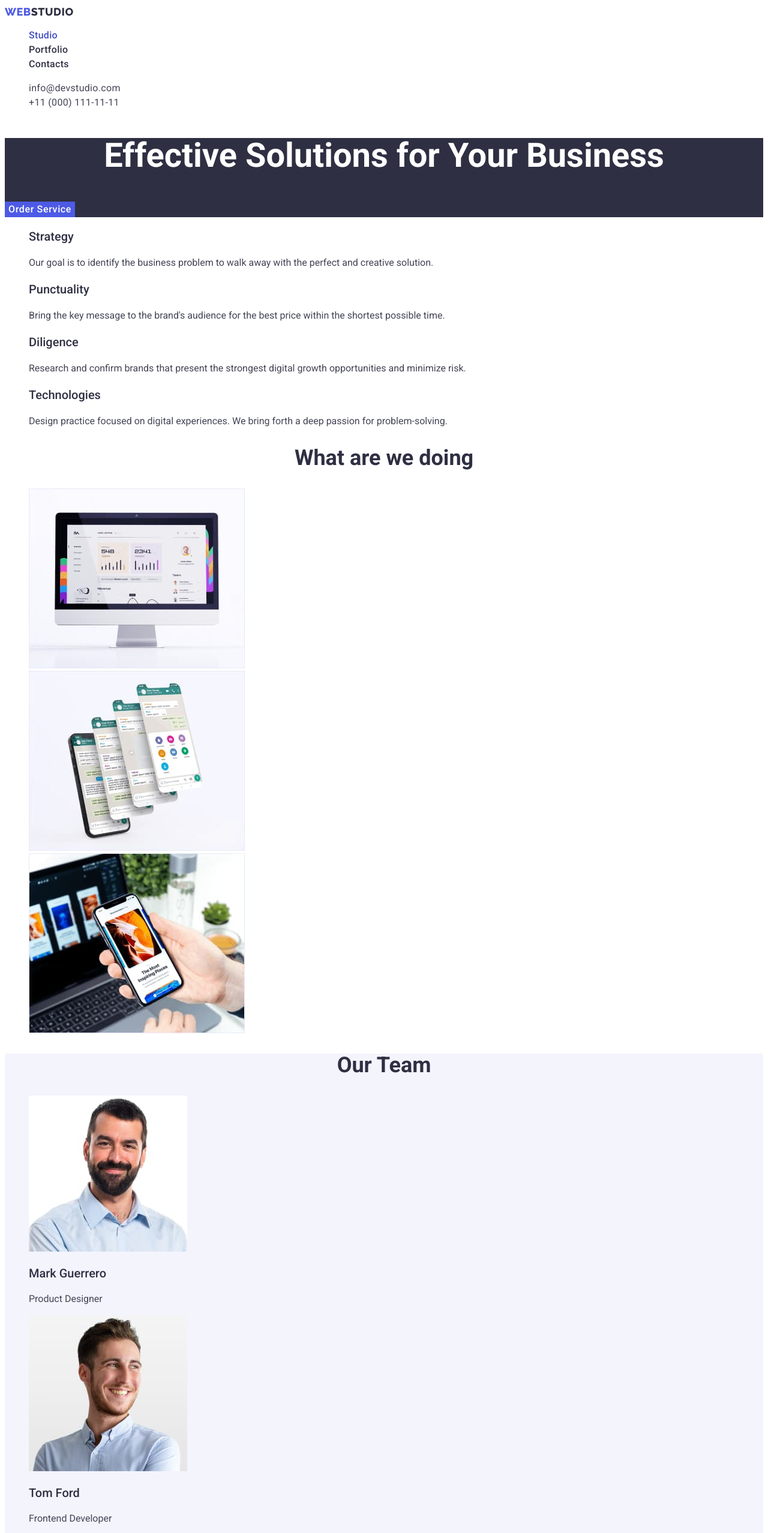
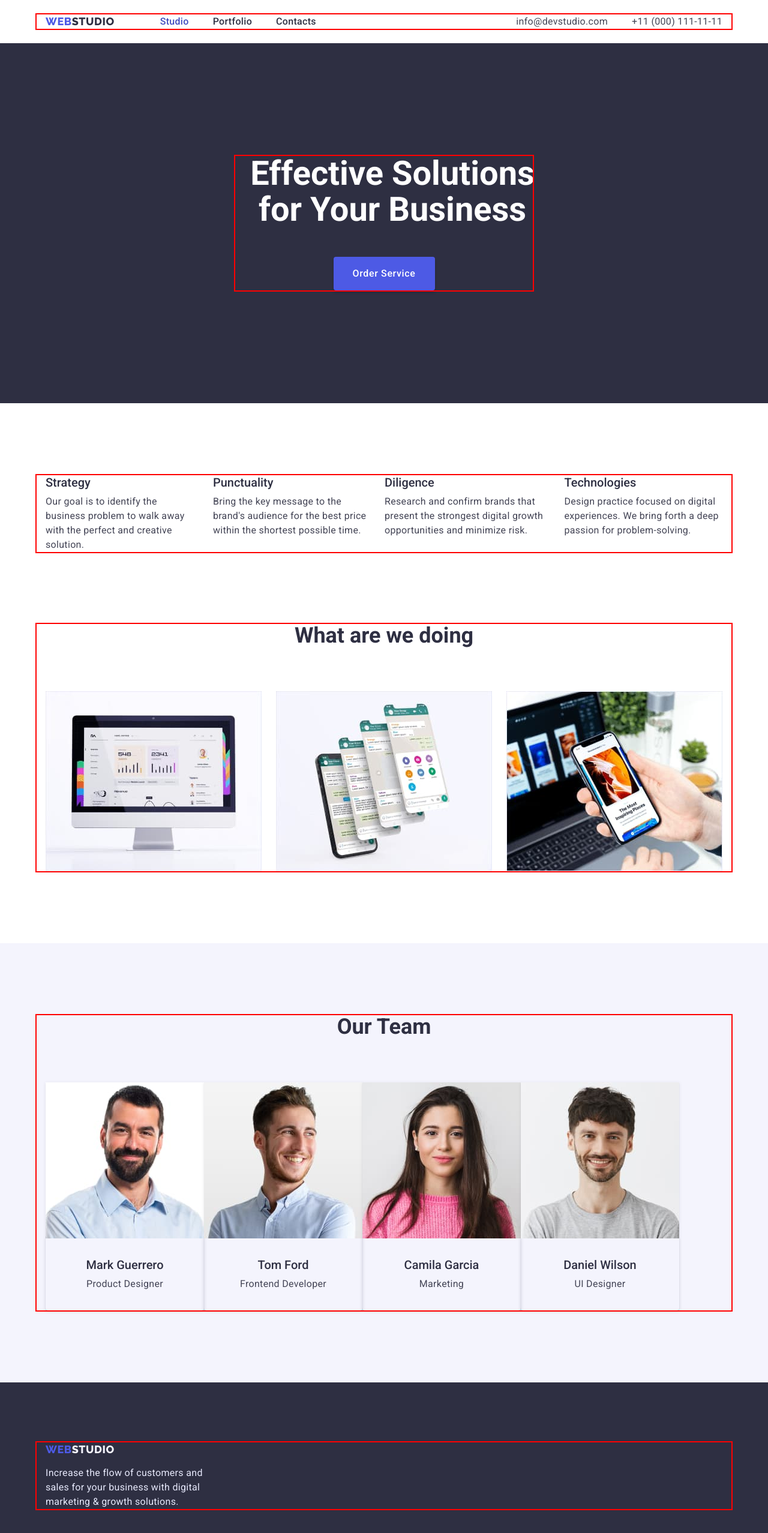
Before and after one commit to coopperhead/goit-markup-hw-03, a plain HTML site: page index.html in a window 1280 px wide. Shown: the top 2555 px of the page at 60% size. Drawn offline with nearby package versions, Linux system fonts and the light colour scheme.

Commit message:
adding styles

```diff
--- a/css/styles.css
+++ b/css/styles.css
@@ -8,7 +8,7 @@
   --subtle-backgrounds-color: #e7e9fc;
 }
 
-/* body */
+/*------------------------------------- Body -------------------------------------*/
 
 body {
   background-color: var(--white-color);
@@ -18,6 +18,8 @@ body {
 
 ul {
   list-style: none;
+  margin: 0;
+  padding-left: 0;
 }
 
 .link {
@@ -29,10 +31,37 @@ button {
   cursor: pointer;
 }
 
+p,
+h1,
+h2,
+h3,
+h4,
+h5,
+h6 {
+  margin: 0;
+}
+
+img {
+  display: block;
+}
+
+.container {
+  width: 100%;
+  width: 1158px;
+  padding-left: 15px;
+  padding-right: 15px;
+  margin: 0 auto;
+  outline: 2px solid red;
+}
+
 /* logo */
 
-.header-logo,
-.footer-logo {
+.header {
+  padding-top: 24px;
+  padding-bottom: 24px;
+}
+
+.header-logo {
   color: var(--primary-brand-color);
   font-family: Raleway, sans-serif;
   font-weight: 800;
@@ -41,13 +70,21 @@ button {
   text-transform: uppercase;
   letter-spacing: 0.03em;
   text-decoration: none;
+
+  margin-right: 76px;
 }
 
 .logo-item {
   color: var(--title-text-color);
 }
 
-/* Site-navigation */
+/* ------------------------------------- Site-navigation ------------------------------------- */
+
+.header-navigation {
+  display: flex;
+  align-items: center;
+  margin-right: auto;
+}
 
 .site-nav .link {
   color: var(--title-text-color);
@@ -57,12 +94,27 @@ button {
   letter-spacing: 0.02em;
 }
 
+.site-nav {
+  display: flex;
+  gap: 40px;
+}
+
 .address-list .link {
   font-style: normal;
   color: var(--primary-text-color);
   font-size: 16px;
   line-height: 1.5;
   letter-spacing: 0.02em;
+}
+
+.address-list {
+  display: flex;
+  gap: 40px;
+}
+
+.header-container {
+  display: flex;
+  align-items: center;
 }
 
 .site-nav .link:hover,
@@ -75,6 +127,14 @@ button {
 
 .hero {
   background-color: var(--title-text-color);
+  padding-top: 188px;
+  padding-bottom: 188px;
+}
+
+.hero-container {
+  width: 496px;
+  margin-left: auto;
+  margin-right: auto;
 }
 
 .hero-title {
@@ -83,11 +143,13 @@ button {
   font-size: 56px;
   text-align: center;
   line-height: 1.07;
+  padding-bottom: 48px;
+  text-align: center;
+  width: 494px;
 }
-
 /* button */
 
-.btn-title {
+.hero-btn {
   font-family: inherit;
   background-color: var(--primary-brand-color);
   color: var(--white-color);
@@ -95,10 +157,17 @@ button {
   font-size: 16px;
   line-height: 1.5;
   letter-spacing: 0.04em;
+
+  display: block;
+  margin: 0 auto;
+  width: 169px;
+  height: 56px;
+  box-shadow: 0px 4px 4px rgba(0, 0, 0, 0.15);
+  border-radius: 4px;
 }
 
-.btn-title:hover,
-.btn-title:focus {
+.hero-btn:hover,
+.hero-btn:focus {
   background-color: var(--accent-color);
 }
 
@@ -125,22 +194,46 @@ button {
   text-align: center;
 }
 
+.features-section {
+  padding-top: 120px;
+  padding-bottom: 120px;
+}
+
+.feature-list {
+  display: flex;
+  gap: 24px;
+}
+
 .feature-list .title {
   color: var(--title-text-color);
   font-weight: 500;
   font-size: 20px;
   line-height: 1.2;
+
+  padding-bottom: 8px;
 }
 
 .feature-list .text {
-  font-size: 16px;
   line-height: 1.5;
+  letter-spacing: 0.02em;
+}
+
+.activities-section {
+  padding-bottom: 120px;
+}
+
+.activities-list {
+  display: flex;
+  gap: 24px;
+  padding-top: 72px;
 }
 
 /* section_4 Our Team */
 
 .team-section {
   background-color: var(--light-color);
+  padding-bottom: 120px;
+  padding-top: 120px;
 }
 
 .team-list .title {
@@ -148,17 +241,53 @@ button {
   font-weight: 500;
   font-size: 20px;
   line-height: 1.2;
+  text-align: center;
 }
 
 .team-list .text {
+  line-height: 1.5;
+  letter-spacing: 0.02em;
+  margin-top: 8px;
   font-size: 16px;
-  line-height: 1.4;
+
+  text-align: center;
+}
+
+.team-list {
+  display: flex;
+  margin-top: 72px;
+  flex-wrap: wrap;
+}
+
+.card-wraper {
+  padding: 32px 16px;
+  box-shadow: 0px 1px 6px rgb(46 47 66 / 8%);
+}
+
+.team-item {
+  box-shadow: 0px 1px 6px rgb(46 47 66 / 8%), 0px 1px 1px rgb(46 47 66 / 16%),
+    0px 2px 1px rgb(46 47 66 / 8%);
+  border-radius: 0px 0px 4px 4px;
+  flex-basis: calc((100% - 3 * 24px) / 4);
 }
 
 /* footer */
 
 footer {
   background-color: var(--title-text-color);
+  padding-top: 100px;
+  padding-bottom: 100px;
+}
+
+.footer-logo {
+  color: var(--primary-brand-color);
+  font-family: Raleway, sans-serif;
+  font-weight: 800;
+  font-size: 18px;
+  line-height: 1.3;
+  text-transform: uppercase;
+  letter-spacing: 0.03em;
+  text-decoration: none;
 }
 
 .footer-logo .logo-item {
@@ -172,11 +301,28 @@ footer .text {
   letter-spacing: 0.02em;
 }
 
+.footer-container .text {
+  display: block;
+  width: 264px;
+  margin-top: 16px;
+}
+
 /* Portfolio */
 
 /* Filters-btn */
 
-.filters .filters-btn {
+.filters {
+  margin-top: 96px;
+}
+
+.filters-list {
+  display: flex;
+  flex-wrap: wrap;
+  justify-content: center;
+  gap: 24px;
+}
+
+.filters-list .filters-btn {
   color: var(--primary-brand-color);
   background: var(--light-color);
   font-family: Roboto, sans-serif;
@@ -186,14 +332,13 @@ footer .text {
   letter-spacing: 0.04em;
 }
 
-.filters .filters-btn:hover,
-.filters .filters-btn:focus {
+.filters-list .filters-btn:hover,
+.filters-list .filters-btn:focus {
   color: var(--white-color);
   background: var(--accent-color);
 }
 
 /* List of cards */
-
 
 .cards-title {
   font-family: Roboto, sans-serif;
@@ -210,4 +355,29 @@ footer .text {
   font-size: 16px;
   line-height: 1.5;
   letter-spacing: 0.02em;
+  margin-top: 8px;
 }
+
+.cards-container {
+  display: flex;
+  flex-wrap: wrap;
+  margin-top: 72px;
+  gap: 48px 24px;
+}
+
+.cards-list-item {
+  color: var(--white-color);
+  flex-basis: calc((100% - 2 * 24px) / 3);
+}
+
+.item-link {
+  display: block;
+  width: 100%;
+  height: 100%;
+}
+
+.cards-wraper {
+  padding: 32px 16px;
+  box-shadow: 0px 1px 6px rgb(46 47 66 / 8%);
+
+}
--- a/index.html
+++ b/index.html
@@ -6,6 +6,8 @@
     <meta http-equiv="X-UA-Compatible" content="IE=edge">
     <meta name="viewport" content="width=device-width, initial-scale=1.0">
     <title>WebStudio</title>
+    <link rel="stylesheet"
+        href="https://cdnjs.cloudflare.com/ajax/libs/modern-normalize/1.1.0/modern-normalize.min.css">
     <link rel="preconnect" href="https://fonts.googleapis.com">
     <link rel="preconnect" href="https://fonts.gstatic.com" crossorigin>
     <link href="https://fonts.googleapis.com/css2?family=Raleway:wght@800&family=Roboto:wght@400;500;700&display=swap"
@@ -20,10 +22,11 @@
     <!-- Navigation -->
     <header class="header">
 
+        <div class="container header-container">
             <nav class="header-navigation">
                 <a href="./index.html" class="header-logo">Web<span class="logo-item">Studio</span></a>
 
-            <ul class="site-nav">
+                <ul class="site-nav list">
                     <li><a href="./index.html" class="link current">Studio</a></li>
                     <li><a href="./portfolio.html" class="link">Portfolio</a></li>
                     <li><a href="" class="link">Contacts</a></li>
@@ -31,8 +34,10 @@
 
             </nav>
 
+
+
             <address>
-            <ul class="address-list">
+                <ul class="address-list list">
                     <li>
                         <a href="mailto:info@devstudio.com" class="link">info@devstudio.com</a>
                     </li>
@@ -43,6 +48,7 @@
 
                 </ul>
             </address>
+        </div>
 
     </header>
 
@@ -50,19 +56,22 @@
 
         <!-- section_1 Hero-->
         <section class="hero">
+            <div class="container hero-container">
 
                 <h1 class="hero-title">Effective Solutions for Your Business</h1>
-            <button type="button" class="btn-title">Order Service</button>
+                <button type="button" class="hero-btn">Order Service</button>
 
+            </div>
         </section>
 
         <!-- section_2 features-->
 
-        <section class="section">
+        <section class="features-section">
 
+            <div class="container features-container">
                 <h2 class="section-title visually-hidden">Features</h2>
 
-            <ul class="feature-list">
+                <ul class="feature-list list">
                     <li>
                         <h3 class="title">Strategy</h3>
                         <p class="text">Our goal is to identify the business problem to walk away with the perfect and
@@ -71,33 +80,38 @@
                     </li>
                     <li>
                         <h3 class="title">Punctuality</h3>
-                    <p class="text">Bring the key message to the brand's audience for the best price within the shortest
+                        <p class="text">Bring the key message to the brand's audience for the best price within the
+                            shortest
                             possible
                             time.
                         </p>
                     </li>
                     <li>
                         <h3 class="title">Diligence</h3>
-                    <p class="text">Research and confirm brands that present the strongest digital growth opportunities
+                        <p class="text">Research and confirm brands that present the strongest digital growth
+                            opportunities
                             and minimize
                             risk.</p>
                     </li>
                     <li>
                         <h3 class="title">Technologies</h3>
-                    <p class="text">Design practice focused on digital experiences. We bring forth a deep passion for
+                        <p class="text">Design practice focused on digital experiences. We bring forth a deep passion
+                            for
                             problem-solving.
                         </p>
                     </li>
                 </ul>
+            </div>
 
         </section>
 
         <!-- section_3 -->
 
-        <section class="section">
+        <section class="activities-section">
+            <div class="container">
 
                 <h2 class="section-title">What are we doing</h2>
-            <ul>
+                <ul class="activities-list list ">
                     <li>
                         <img src="./images/Rectangle_1.jpg" alt="computer monitor" width="360">
                     </li>
@@ -108,6 +122,7 @@
                         <img src="./images/Rectangle_3.jpg" alt="smartphone in hand" width="360">
                     </li>
                 </ul>
+            </div>
 
         </section>
 
@@ -115,30 +130,41 @@
 
         <section class="team-section">
 
+            <div class="container">
+
                 <h2 class="section-title">Our Team</h2>
 
-            <ul class="team-list">
-                <li>
+                <ul class="team-list list">
+                    <li class="team-item">
                         <img src="./images/img_0.jpg" alt="foto Mark Guerrero" width="264">
+                        <div class="card-wraper">
                             <h3 class="title">Mark Guerrero</h3>
                             <p class="text">Product Designer</p>
+                        </div >
                     </li>
-                <li>
+                    <li class="team-item">
                         <img src="./images/img_1.jpg" alt="foto Tom Ford" width="264">
+                        <div class="card-wraper">
                             <h3 class="title">Tom Ford</h3>
                             <p class="text">Frontend Developer</p>
+                        </div>
                     </li>
-                <li>
+                    <li class="team-item">
                         <img src="./images/img_2.jpg" alt="foto Camila Garcia" width="264">
+                        <div class="card-wraper">
                             <h3 class="title">Camila Garcia</h3>
                             <p class="text">Marketing</p>
+                        </div>
                     </li>
-                <li>
+                    <li class="team-item">
                         <img src="./images/img_3.jpg" alt="foto Daniel Wilson" width="264">
+                        <div class="card-wraper">
                             <h3 class="title">Daniel Wilson</h3>
                             <p class="text">UI Designer</p>
+                        </div >
                     </li>
                 </ul>
+            </div>
 
         </section>
 
@@ -148,9 +174,11 @@
     <!-- footer -->
 
     <footer class="footer">
+        <div class="container footer-container">
             <a href="./index.html" class="footer-logo">Web<span class="logo-item">Studio</span></a>
             <p class="text">Increase the flow of customers and sales for your business with digital marketing & growth
                 solutions.</p>
+        </div>
     </footer>
 
 </body>
```
Also changed, not shown: portfolio.html (+38 -24 lines). Lines whose indentation alone changed are shown as unchanged.
